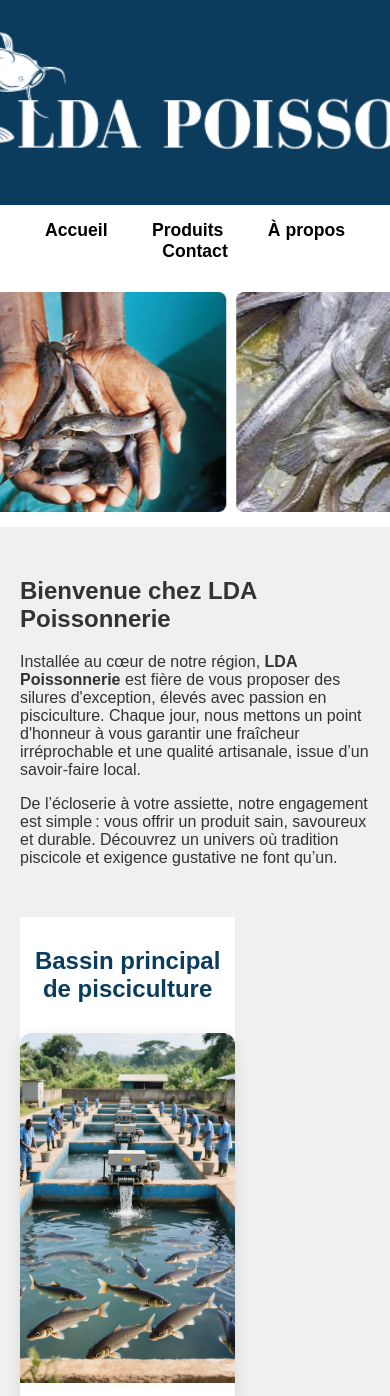
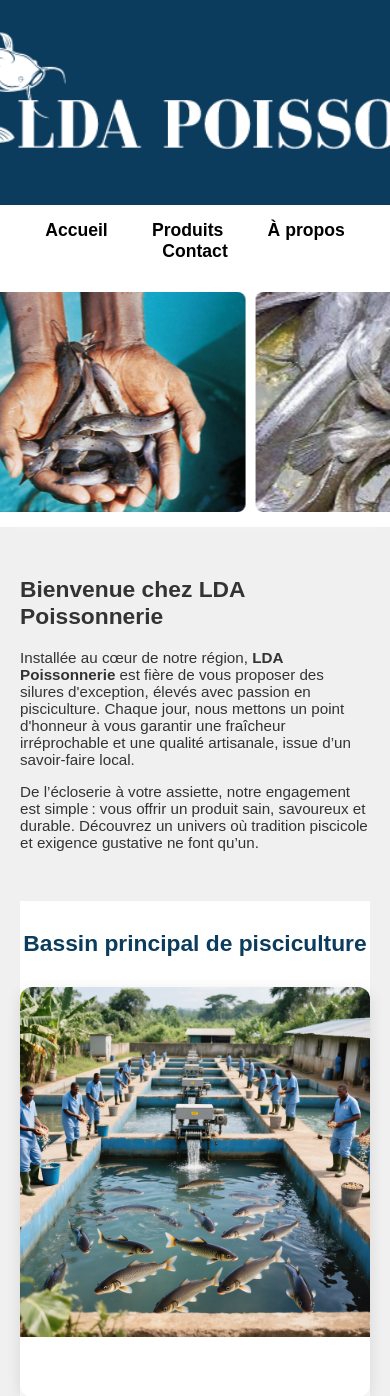
Before and after one commit to azimbabat91/lda_poissonnerie, a Flask app: page / in a window 390 px wide; the page is wider, and only the part inside the window is pictured. Shown: the top 1396 px of that part. Run offline with Flask 3, Linux system fonts and the light colour scheme.

Commit message:
Correction responsive mobile

```diff
--- a/static/style.css
+++ b/static/style.css
@@ -4,6 +4,7 @@ body {
     background: #f0f0f0; /* gris clair pour tout le site */
     color: #333;
 }
+
 
 /* Titre principal */
 header {
@@ -48,7 +49,7 @@ nav a:hover {
 }
 
 .carousel {
-    width: 190%;
+    width: 100%;
     overflow: hidden;
     background-color: #ffffff;
     padding: 15px 0;
@@ -704,6 +705,7 @@ img {
   padding: 10px 0;
 }
 
+
 .plat-vertical {
   width: 100%;
   display: flex;
@@ -731,3 +733,13 @@ img {
   font-weight: bold;
   color: #0b3c5d;
 }
+
+@media (max-width: 600px) {
+  .plat-large {
+    width: 100%;
+    margin-left: 0;
+  }
+  body {
+    font-size: 0.95rem;
+  }
+}
```
